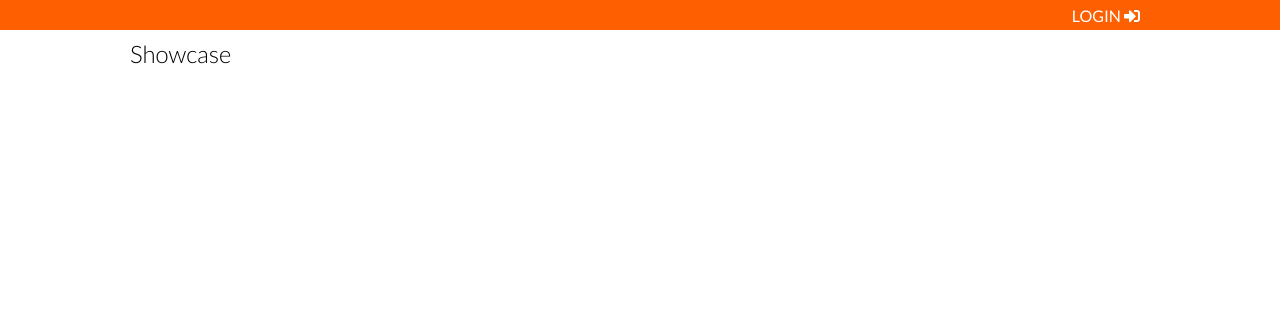
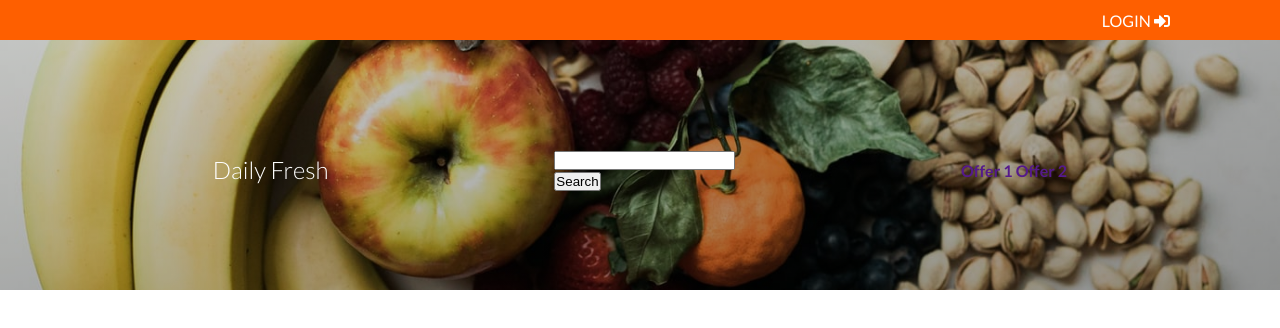
Before and after one commit to stezam/CSS3, a plain HTML site: page index.html in a window 1280 px wide. Drawn offline with Linux system fonts and the light colour scheme.

Commit message:
commit before committing the software at home

```diff
--- a/index.html
+++ b/index.html
@@ -11,8 +11,6 @@
 </head>
 
 <body>
-
-
   <div class="navbar">
     <div class="container flex">
       <nav>
@@ -23,11 +21,24 @@
     </div>
   </div>
   <section class="showcase">
-    <div class="container grid">
-      <h2 class="showcase-title">Showcase</h2>
+    <div class="container flex">
+      <h2 class="company-logo">Daily Fresh</h2>
+      <div class="showcase__serach-bar">
+        <form action="">
+          <div class="form-group">
+            <input type="text" name="search" class="form-control">
+          </div>
+          <div class="form-group">
+            <input type="submit" value="Search">
+          </div>
+        </form>
+      </div>
+      <div class="showcase__offers">
+        <a href="">Offer 1</a>
+        <a href="">Offer 2</a>
+      </div>
     </div>
   </section>
-
 </body>
 
 </html>
--- a/public/scss/sass/base/_base.scss
+++ b/public/scss/sass/base/_base.scss
@@ -3,7 +3,7 @@
     max-width:1100px;
     margin:0 auto;
     overflow:visible;
-    padding:0 40px;
+    padding:0 10px;
   }
   .flex{
     display:flex;
--- a/public/scss/sass/layout/_navbar.scss
+++ b/public/scss/sass/layout/_navbar.scss
@@ -2,7 +2,7 @@
 .navbar{
   background: var(--primary-color);
   color:var(--color-white);
-  height:30px;
+  height:40px;
 }
 
 .navbar .flex{
--- a/public/scss/sass/pages/_index.scss
+++ b/public/scss/sass/pages/_index.scss
@@ -0,0 +1,19 @@
+.showcase{
+  color:var(--color-white);
+  font-weight:600;
+  padding-top:10px;
+  height: 250px;
+  background-image:linear-gradient(to right bottom,
+  rgba(0,0,0,.2),
+  rgba(0,0,0,.4)),
+  url('/public/images/1.jpg');
+  background-size:cover;
+  background-position: center;
+}
+
+.showcase h1{
+  font-size:25px;
+}
+.showcase .flex{
+  justify-content: space-around;
+}
```
Also changed, not shown: public/css/style.css, public/css/style.min.css, public/images/1.jpg (added).
